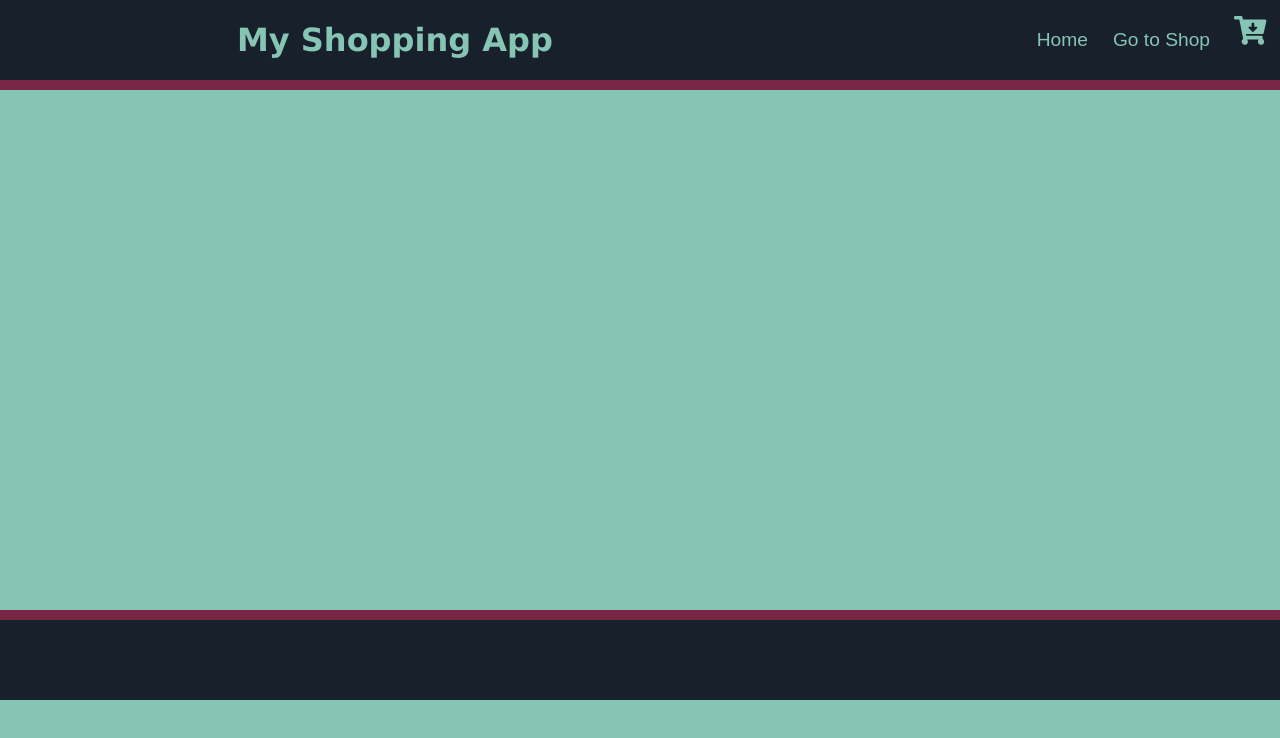
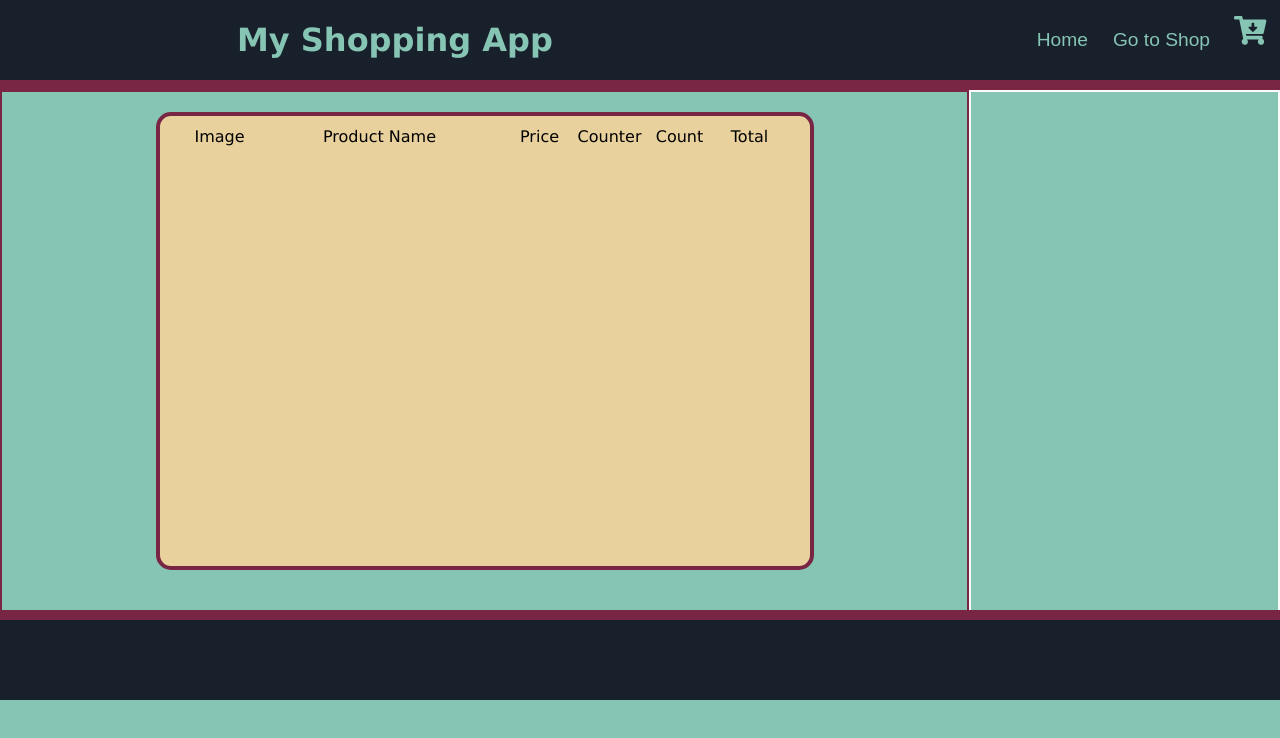
Before and after one commit to JPMCrain/my_shopping_app, a React (Create React App) app in the folder my_shopping_app/: page /checkout in a window 1280 px wide. Shown: the top 738 px of the page. Built offline with nearby package versions, Linux system fonts and the light colour scheme.

Commit message:
Add Item to cart and display

```diff
--- a/my_shopping_app/src/App.js
+++ b/my_shopping_app/src/App.js
@@ -14,13 +14,7 @@ class App extends Component {
 		this.state = {
 			itemList: [],
 			currentIndex: 0,
-			addToCart: {
-				cart: {
-					id: 1,
-					items: {},
-				},
-			},
-			checkOutCart: {},
+			checkOutCart: [],
 			error: ""
     }
 
@@ -113,18 +107,15 @@ class App extends Component {
 	}
 
 	checkOutCart() {
-		const { itemList, currentIndex, addToCart } = this.state;
+		const { itemList, currentIndex, checkOutCart} = this.state;
 		let addedItem = itemList[currentIndex];
-
-		let checkOutCart = addToCart.cart.items;
-		checkOutCart.id = currentIndex + 1
-		checkOutCart.item = addedItem
-		this.setState({ checkOutCart });
+		let cart = checkOutCart;
+		cart.push(addedItem);
+		this.setState({ checkOutCart: cart });
 	}
 
   render() {
-		const { addToCart, error } = this.state
-		console.log(error);
+		const { checkOutCart } = this.state
     return (
       <div className="App">
       <Router>
@@ -135,7 +126,7 @@ class App extends Component {
 							goToPrevSlide={this.goToPrevSlide}
 							goToNextSlide={this.goToNextSlide}
 							addToCartCount = {this.state}
-							addToCart = {addToCart}
+							addToCart = {checkOutCart}
 							checkOutCart={this.checkOutCart.bind(this)}
 							handleCartCountOnChange={this.handleCartCountOnChange.bind(this)}
 							increaseCount={this.increaseCount.bind(this)}
@@ -147,7 +138,7 @@ class App extends Component {
           return <ShopPage/>
           }}/>
         <Route path='/checkout' component={()=>{
-          return <CheckOutPage/>
+          return <CheckOutPage checkOutCartState = {this.state.checkOutCart}/>
           }}/>
       </Router>
     </div>
--- a/my_shopping_app/src/components/AddShopListCards/AddShopListCards.jsx
+++ b/my_shopping_app/src/components/AddShopListCards/AddShopListCards.jsx
@@ -18,7 +18,7 @@ class AddShopListCards extends Component {
 		const { category, filters } = this.props;
 		const selectedItem = category.items[filters.itemKey];
 		const viewSelectedClass = filters.isItemViewPannelOpen ? styles.viewSelectedItemActive : styles.viewSelectedItem;
-		console.log(this.props);
+
 		return (
 			<div>
 				{
--- a/my_shopping_app/src/components/AddToCart/AddToCart.jsx
+++ b/my_shopping_app/src/components/AddToCart/AddToCart.jsx
@@ -5,6 +5,7 @@ import { faCartArrowDown } from '@fortawesome/free-solid-svg-icons';
 
 export class AddToCart extends Component {
 	render() {
+		console.log(this.props)
 		return (
 			<div>
 				<button
--- /dev/null
+++ b/my_shopping_app/src/components/CartItem/CartItem.jsx
@@ -0,0 +1,33 @@
+import React, { Component } from 'react'
+import styles from './index.module.css';
+
+class CartItem extends Component {
+	render() {
+		console.log(this.props)
+		return (
+			<div className={styles.cartItem__wrapper}>
+				<div>
+					<img className={styles.cartImage} src={this.props.image} alt={this.props.name} />
+				</div>
+				<div className={styles.cartCellTitle__wrapper}>
+					<p>{this.props.name}</p>
+				</div>
+				<div className={styles.cartCellNumber__wrapper}>
+					<p>${this.props.price}</p>
+				</div>
+				<div className={styles.cartCellNumber__wrapper}>
+
+				</div>
+				<div className={styles.cartCellNumber__wrapper}>
+					<p>X {this.props.count}</p>
+				</div>
+				<div className={styles.cartCellNumber__wrapper}>
+					<p>$</p>
+				</div>
+
+			</div>
+		)
+	}
+}
+
+export default CartItem
--- /dev/null
+++ b/my_shopping_app/src/components/CartItem/index.module.css
@@ -0,0 +1,31 @@
+.cartItem__wrapper {
+	display: flex;
+	height: 70px;
+	text-align: center;
+	border: 2px solid #782644;
+	border-radius: 10px;
+	margin-top: 10px;
+}
+
+.cartCellTitle__wrapper {
+	display: flex;
+	justify-content: center;
+	align-self: center;
+	text-align: center;
+	flex-wrap: wrap;
+	width: 250px;
+}
+
+.cartCellNumber__wrapper {
+	display: flex;
+	justify-content: center;
+	align-self: center;
+	width: 70px;
+}
+
+.cartImage {
+	border-top-left-radius: 10px;
+	border-bottom-left-radius: 10px;
+	width: 70px;
+	height: 70px;
+}
--- /dev/null
+++ b/my_shopping_app/src/components/CartItemHeader/CartItemHeader.jsx
@@ -0,0 +1,33 @@
+import React, { Component } from 'react'
+import styles from './index.module.css';
+
+class CartItemHeader extends Component {
+	render() {
+		console.log(this.props)
+		return (
+			<div className={styles.cartItem__wrapper}>
+				<div className={styles.cartCellImage__wrapper}>
+					<p>{this.props.image}</p>
+				</div>
+				<div className={styles.cartCellTitle__wrapper}>
+					<p>{this.props.name}</p>
+				</div>
+				<div className={styles.cartCellNumber__wrapper}>
+					<p>{this.props.price}</p>
+				</div>
+				<div className={styles.cartCellNumber__wrapper}>
+					<p>{this.props.counter}</p>
+				</div>
+				<div className={styles.cartCellNumber__wrapper}>
+					<p>{this.props.count}</p>
+				</div>
+				<div className={styles.cartCellNumber__wrapper}>
+					<p>{this.props.total}</p>
+				</div>
+
+			</div >
+		)
+	}
+}
+
+export default CartItemHeader
--- /dev/null
+++ b/my_shopping_app/src/components/CartItemHeader/index.module.css
@@ -0,0 +1,26 @@
+.cartItem__wrapper {
+	display: flex;
+	height: 40px;
+	background-color:  #e8d19d;
+}
+
+.cartCellTitle__wrapper {
+	display: flex;
+	justify-content: center;
+	align-items: center;
+	width: 250px;
+}
+
+.cartCellNumber__wrapper {
+	display: flex;
+	justify-content: center;
+	align-items: center;
+	width: 70px;
+}
+
+.cartCellImage__wrapper {
+	display: flex;
+	justify-content: center;
+	align-items: center;
+	width: 70px;
+}
--- a/my_shopping_app/src/pages/CheckOutPage/CheckOutPage.jsx
+++ b/my_shopping_app/src/pages/CheckOutPage/CheckOutPage.jsx
@@ -2,15 +2,41 @@ import React, { Component } from 'react'
 import styles from './index.module.css';
 import Header from '../../components/Header/Header.jsx';
 import Footer from '../../components/Footer/Footer.jsx';
+import CartItem from '../../components/CartItem/CartItem';
+import CartItemHeader from '../../components/CartItemHeader/CartItemHeader';
 
 class CheckOutPage extends Component {
 	render() {
-		console.log(this.props)
+		const { checkOutCartState } = this.props
+
 		return (
 			<div className={styles.Wrapper}>
 				<Header />
 				<div className={styles.midWrapper}>
 					<div className={styles.midWrapper__section1}>
+						<div className={styles.cart__Wrapper}>
+							<CartItemHeader
+								name="Product Name"
+								price="Price"
+								count="Count"
+								image="Image"
+								total="Total"
+								counter="Counter"
+								/>
+						{
+							checkOutCartState.map((item, index)=>{
+								return (
+								<CartItem
+								key={index}
+								name={item.name}
+								price={item.price}
+								count={item.count}
+								image={item.imagelink}
+								stock={item.stock}
+								/>)
+							})
+						}
+						</div>
 
 					</div>
 					<div className={styles.midWrapper__section2}>
--- a/my_shopping_app/src/pages/CheckOutPage/index.module.css
+++ b/my_shopping_app/src/pages/CheckOutPage/index.module.css
@@ -5,4 +5,33 @@
 
 .midWrapper {
 	height: 520px;
+	display: flex;
 }
+
+.midWrapper__section1 {
+	display: flex;
+	flex-direction: column;
+	align-items: center;
+	padding-top: 20px;
+	flex-grow: 2;
+	height: 520px;
+	border: 2px solid #782644;
+}
+
+.cart__Wrapper {
+	display: flex;
+	flex-direction: column;
+	align-items: center;
+	height: 450px;
+	width: 650px;
+	overflow: auto;
+	border: 4px solid #782644;
+	border-radius: 15px;
+	background-color:  #e8d19d;
+}
+
+.midWrapper__section2 {
+	flex-grow: 2;
+	height: 520px;
+	border: 2px solid snow;
+}
```
